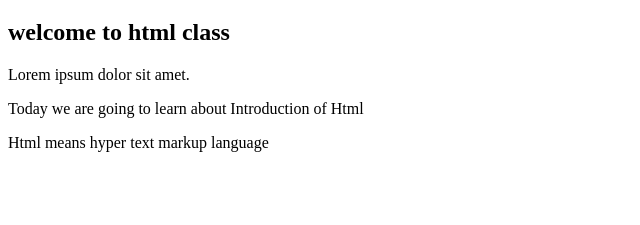
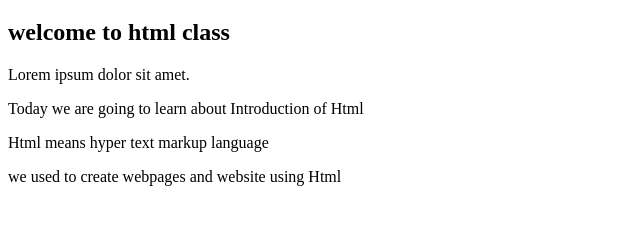
Before and after one commit to AARTHI124/Frontend_classnotes, a plain HTML site: page index.html in a window 1280 px wide. Shown: the part 61-286 px from the top of the page, without its empty margins (0-640 px from the left). Drawn offline with Linux system fonts and the light colour scheme.

Commit message:
Update index.html

```diff
--- a/index.html
+++ b/index.html
@@ -11,5 +11,6 @@
     <p>Lorem ipsum dolor sit amet.</p>
     <p>Today we are going to learn about Introduction of Html</p>
     <P>Html means hyper text markup language</P>
+    <p>we used to create webpages and website using Html</p>
 </body>
 </html>
```
